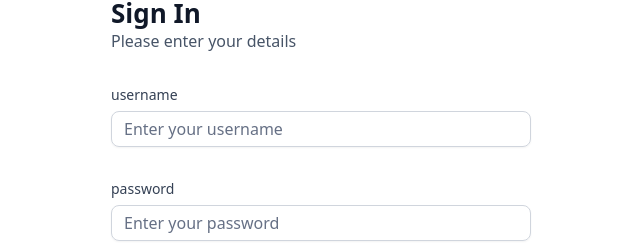
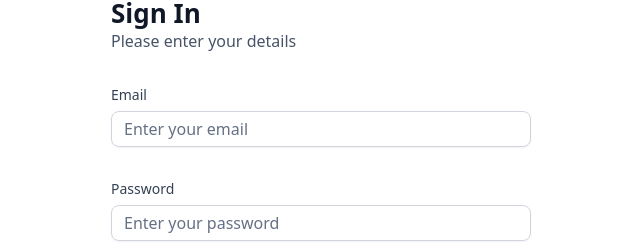
Before and after one commit to jonahunuafe/banking-app, a Next.js app: page /sign-in in a window 1280 px wide. Shown: the part 280-529 px from the top of the page, without its empty margins (319-959 px from the left). Built offline with nearby package versions, Linux system fonts and the light colour scheme.

Commit message:
refactor CustomInput field

```diff
--- a/components/AuthForm.tsx
+++ b/components/AuthForm.tsx
@@ -68,69 +68,19 @@ const AuthForm = ({ type }: {type: string}) => {
           <>
             <Form {...form}>
               <form onSubmit={form.handleSubmit(onSubmit)} className="space-y-8">
-                {/* <FormField
+                <CustomInput
                   control={form.control}
                   name="email"
-                  render={({ field }) => (
-                    <div className="form-item">
-                      <FormLabel className="form-label">
-                        Email
-                      </FormLabel>
-                      <div className="flex w-full flex-col">
-                        <FormControl>
-                          <Input
-                            placeholder="Enter your email"
-                            className="input-class"
-                            {...field}
-                          />
-                        </FormControl>
-                        <FormMessage
-                          className="form-message mt-2"
-                        />
-                      </div>
-                    </div>
-                  )}
-                /> */}
-
-                <CustomInput
-                  control={form.control}
-                  name="username"
-                  label="username"
-                  placeholder="Enter your username"
+                  label="Email"
+                  placeholder="Enter your email"
                 />
 
                 <CustomInput
                   control={form.control}
                   name="password"
-                  label="password"
+                  label="Password"
                   placeholder="Enter your password"
                 />
-
-
-                {/* <FormField
-                  control={form.control}
-                  name="password"
-                  render={({ field }) => (
-                    <div className="form-item">
-                      <FormLabel className="form-label">
-                        Password
-                      </FormLabel>
-                      <div className="flex w-full flex-col">
-                        <FormControl>
-                          <Input
-                            placeholder="Enter your password"
-                            className="input-class"
-                            type="password"
-                            {...field}
-                          />
-                        </FormControl>
-                        <FormMessage
-                          className="form-message mt-2"
-                        />
-                      </div>
-                    </div>
-                  )}
-                /> */}
                 <Button type="submit">Submit</Button>
               </form>
             </Form>
```
Also changed, not shown: components/CustomInput.tsx (+4 -4 lines).
